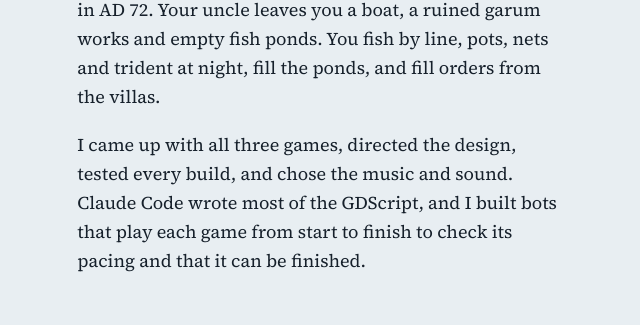
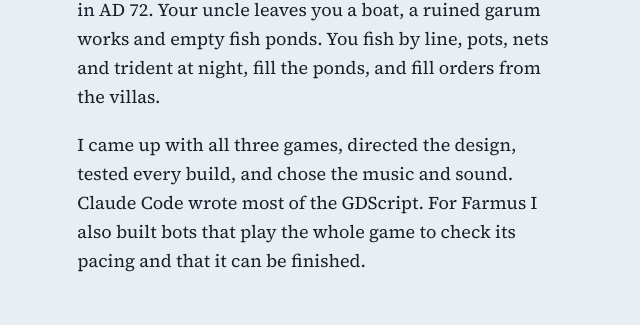
Before and after one commit to Evan260/Evan260.github.io, a plain HTML site: page index.html in a window 1280 px wide. Shown: the part 3997-4322 px from the top of the page, 619-1259 px from the left. Drawn offline with nearby package versions, Linux system fonts and the light colour scheme.

Commit message:
Fix games copy

```diff
--- a/index.html
+++ b/index.html
@@ -103,7 +103,7 @@
       <p><strong>Farmus Maximus</strong> is a cozy Roman farming game that can sit on your desktop while you work. You rebuild a ruined estate, hire staff, and yes, you can pet the dog. It runs in 14 languages and builds for Windows, macOS and Linux.</p>
       <p><strong>Mosaicus Maximus</strong> is a Roman mosaic workshop. Clients bring you a job, you design the floor, then lay it stone by stone, grout it and polish it.</p>
       <p><strong>Fishus Maximus</strong> is a fishing game on the Bay of Naples in AD 72. Your uncle leaves you a boat, a ruined garum works and empty fish ponds. You fish by line, pots, nets and trident at night, fill the ponds, and fill orders from the villas.</p>
-      <p>I came up with all three games, directed the design, tested every build, and chose the music and sound. Claude Code wrote most of the GDScript, and I built bots that play each game from start to finish to check its pacing and that it can be finished.</p>
+      <p>I came up with all three games, directed the design, tested every build, and chose the music and sound. Claude Code wrote most of the GDScript. For Farmus I also built bots that play the whole game to check its pacing and that it can be finished.</p>
     </div>
     <div class="project__media project__media--games">
       <figure class="phone">
```
